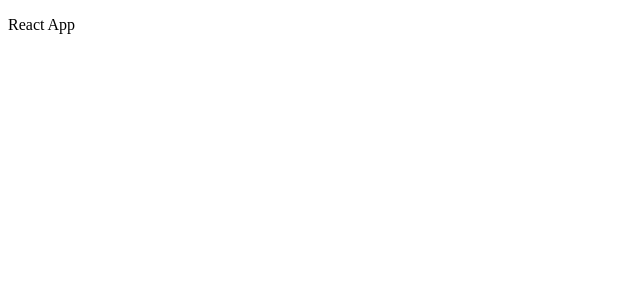
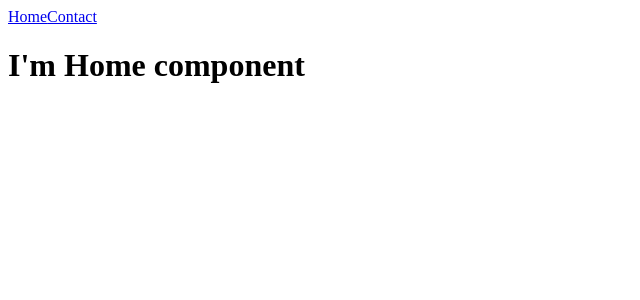
Before and after one commit to wodawodawoda/20, a React (Create React App) app: page / in a window 1280 px wide. Shown: the top 300 px of the page, without its empty margins (0-640 px from the left). Built offline with nearby package versions, Linux system fonts and the light colour scheme.

Commit message:
Add basic routing

```diff
--- a/package.json
+++ b/package.json
@@ -5,6 +5,7 @@
   "dependencies": {
     "react": "^16.3.2",
     "react-dom": "^16.3.2",
+    "react-router": "^3.0.5",
     "react-scripts": "1.1.4"
   },
   "scripts": {
--- a/src/components/App.js
+++ b/src/components/App.js
@@ -1,13 +1,29 @@
 import React, { Component } from 'react';
+import {Router, Route, IndexRoute, hashHistory, Link} from 'react-router'
 
 class App extends Component {
   render() {
     return (
-      <div className="App">
-        <p>React App</p>
-      </div>
+      <Router history={hashHistory}>
+        <Route path='/' component={Navigation}>
+          <IndexRoute component={Home} />
+          <Route path="/contact" component={Contact} />
+          <Route path="*" component={PageNotFound}/>
+        </Route>
+      </Router>
     );
   }
 }
 
+const Home = () => <h1>I'm Home component</h1>
+const Contact = () => <h1>I'm Contact component</h1>
+const Navigation = props => (
+  <div>
+    <Link to="/">Home</Link>
+    <Link to="/contact">Contact</Link>
+    {props.children}
+  </div>
+)
+const PageNotFound = () => <h1>I'm PageNotFound component</h1>
+
 export default App;
```
Also changed, not shown: 1 other file (tests, documents, lock files or other folders).
